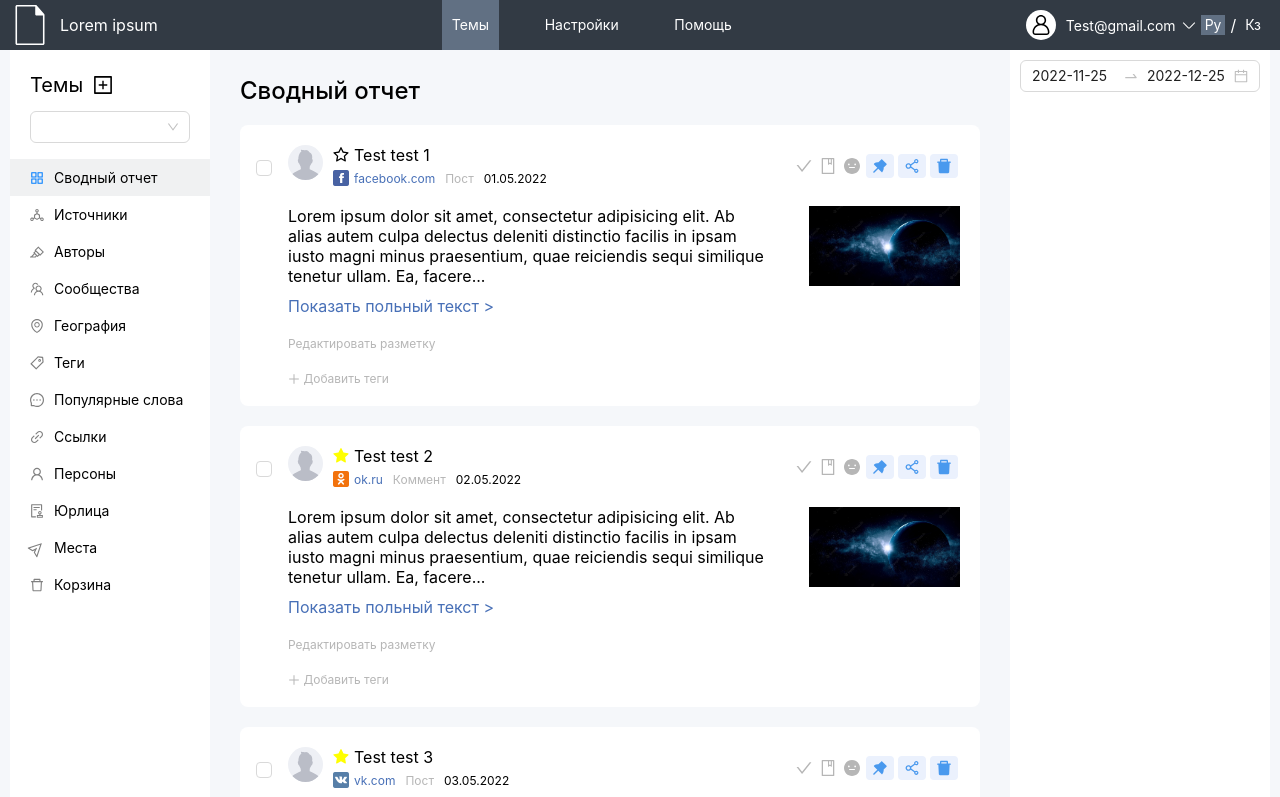
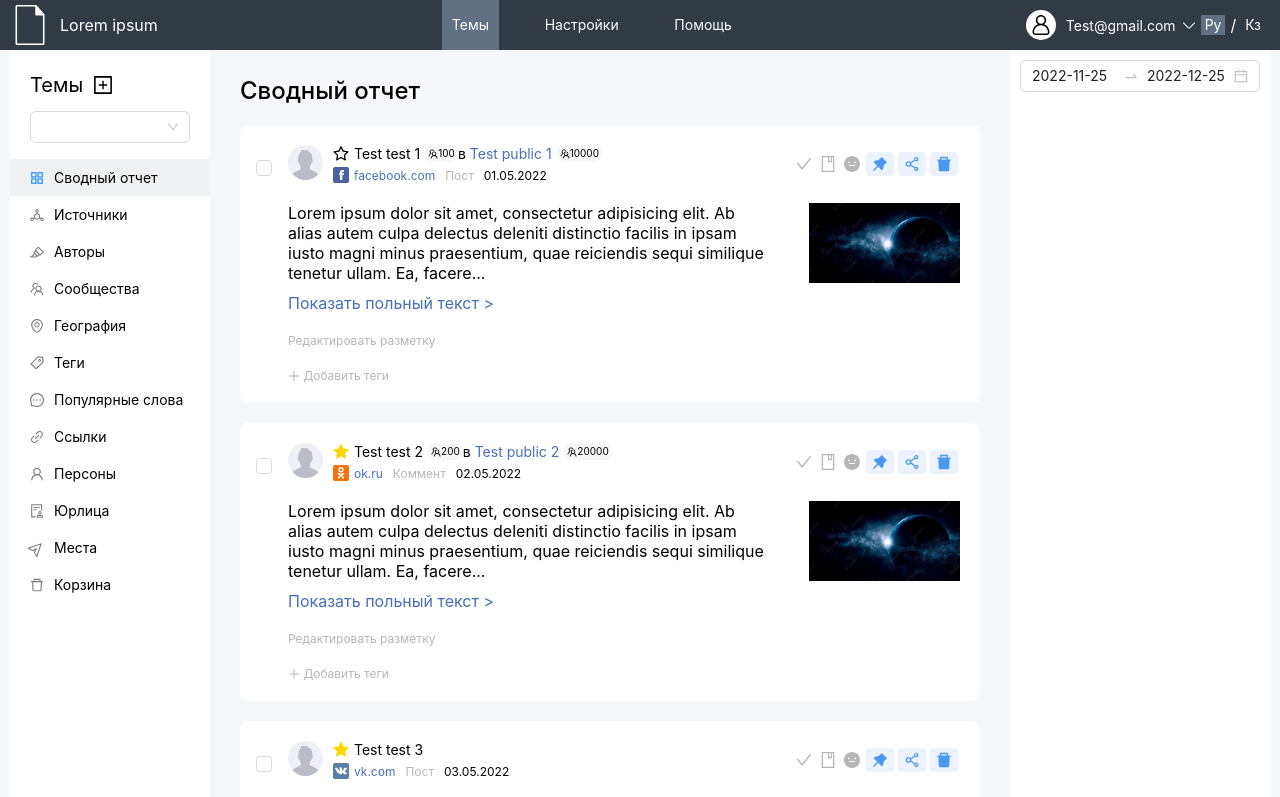
Before and after one commit to KixtyTakodachi/SideProject, a React (Create React App) app: page /theme in a window 1280 px wide. Shown: the top 797 px of the page. Built offline with nearby package versions, Linux system fonts and the light colour scheme; the HTML template or start-up script is replaced by a standard one.

Commit message:
ThemeItem forgot comment stuff

```diff
--- a/src/Components/ThemeItem/ThemeItem.js
+++ b/src/Components/ThemeItem/ThemeItem.js
@@ -49,9 +49,78 @@ const { RangePicker } = DatePicker
 
 export default function ThemeItem(){
 
+    let comments_source = [
+        {
+            id: 0,
+            name: 'Test test 1',
+            avatar: comment_avatar,
+            author_audience: 100,
+            public_source: 'Test public 1',
+            public_source_link: '#',
+            public_audience: 10000,
+            social_media: 'facebook.com',
+            link: 'https://facebook.com',
+            message_type: 'Пост',
+            date: '01.05.2022',
+            text: 'Lorem ipsum dolor sit amet, consectetur adipisicing elit. Ab alias autem culpa delectus deleniti distinctio facilis in ipsam iusto magni minus praesentium, quae reiciendis sequi similique tenetur ullam. Ea, facere...',
+            picture: comment_img,
+            favourite: false,
+        },
+        {
+            id: 1,
+            name: 'Test test 2',
+            avatar: comment_avatar,
+            author_audience: 200,
+            public_source: 'Test public 2',
+            public_source_link: '#',
+            public_audience: 20000,
+            social_media: 'ok.ru',
+            link: 'https://ok.ru',
+            message_type: 'Коммент',
+            date: '02.05.2022',
+            text: 'Lorem ipsum dolor sit amet, consectetur adipisicing elit. Ab alias autem culpa delectus deleniti distinctio facilis in ipsam iusto magni minus praesentium, quae reiciendis sequi similique tenetur ullam. Ea, facere...',
+            picture: comment_img,
+            favourite: true,
+        },
+        {
+            id: 2,
+            name: 'Test test 3',
+            avatar: comment_avatar,
+            author_audience: 0,
+            public_source: '',
+            public_source_link: '',
+            public_audience: 0,
+            social_media: 'vk.com',
+            link: 'https://vk.com',
+            message_type: 'Пост',
+            date: '03.05.2022',
+            text: 'Lorem ipsum dolor sit amet, consectetur adipisicing elit. Ab alias autem culpa delectus deleniti distinctio facilis in ipsam iusto magni minus praesentium, quae reiciendis sequi similique tenetur ullam. Ea, facere...',
+            picture: comment_img,
+            favourite: true,
+        },
+        {
+            id: 3,
+            name: 'Test test 4',
+            avatar: comment_avatar,
+            author_audience: 400,
+            public_source: '',
+            public_source_link: '',
+            public_audience: 0,
+            social_media: 'dzen.com',
+            link: 'https://dzen.com/',
+            message_type: 'Пост',
+            date: '04.05.2022',
+            text: 'Lorem ipsum dolor sit amet, consectetur adipisicing elit. Ab alias autem culpa delectus deleniti distinctio facilis in ipsam iusto magni minus praesentium, quae reiciendis sequi similique tenetur ullam. Ea, facere...',
+            picture: comment_img,
+            favourite: false,
+        },
+    ]
+
     const [activeTab, setActiveTab] = useState(0)
 
     const [currentDateRange, setCurrentDateRange] = useState([dayjs(new Date()), dayjs(new Date()).add(1, 'month')])
+
+    const [content_comments, setContentComments] = useState(comments_source)
 
     const language = useStore(state => state.language)
 
@@ -127,69 +196,6 @@ export default function ThemeItem(){
         },
     ]
 
-    const content_comments = [
-        {
-            id: 0,
-            name: 'Test test 1',
-            avatar: comment_avatar,
-            author_audience: 100,
-            public_source: 'Test public 1',
-            public_audience: 10000,
-            social_media: 'facebook.com',
-            link: 'https://facebook.com',
-            message_type: 'Пост',
-            date: '01.05.2022',
-            text: 'Lorem ipsum dolor sit amet, consectetur adipisicing elit. Ab alias autem culpa delectus deleniti distinctio facilis in ipsam iusto magni minus praesentium, quae reiciendis sequi similique tenetur ullam. Ea, facere...',
-            picture: comment_img,
-            favourite: false,
-        },
-        {
-            id: 1,
-            name: 'Test test 2',
-            avatar: comment_avatar,
-            author_audience: 200,
-            public_source: 'Test public 2',
-            public_audience: 20000,
-            social_media: 'ok.ru',
-            link: 'https://ok.ru',
-            message_type: 'Коммент',
-            date: '02.05.2022',
-            text: 'Lorem ipsum dolor sit amet, consectetur adipisicing elit. Ab alias autem culpa delectus deleniti distinctio facilis in ipsam iusto magni minus praesentium, quae reiciendis sequi similique tenetur ullam. Ea, facere...',
-            picture: comment_img,
-            favourite: true,
-        },
-        {
-            id: 2,
-            name: 'Test test 3',
-            avatar: comment_avatar,
-            author_audience: 0,
-            public_source: '',
-            public_audience: 0,
-            social_media: 'vk.com',
-            link: 'https://vk.com',
-            message_type: 'Пост',
-            date: '03.05.2022',
-            text: 'Lorem ipsum dolor sit amet, consectetur adipisicing elit. Ab alias autem culpa delectus deleniti distinctio facilis in ipsam iusto magni minus praesentium, quae reiciendis sequi similique tenetur ullam. Ea, facere...',
-            picture: comment_img,
-            favourite: true,
-        },
-        {
-            id: 3,
-            name: 'Test test 4',
-            avatar: comment_avatar,
-            author_audience: 400,
-            public_source: '',
-            public_audience: 0,
-            social_media: 'dzen.com',
-            link: 'https://dzen.com/',
-            message_type: 'Пост',
-            date: '04.05.2022',
-            text: 'Lorem ipsum dolor sit amet, consectetur adipisicing elit. Ab alias autem culpa delectus deleniti distinctio facilis in ipsam iusto magni minus praesentium, quae reiciendis sequi similique tenetur ullam. Ea, facere...',
-            picture: comment_img,
-            favourite: false,
-        },
-    ]
-
     const onSelectChange = (value) => {
         console.log('selected value', value)
     }
@@ -207,8 +213,19 @@ export default function ThemeItem(){
         console.log(`onCommentSelect id - ${e.target['data-id']} checked - ${e.target.checked}`)
     }
 
-    const toggleFavourite = () => {
-
+    const toggleFavourite = (id) => {
+        setContentComments(
+            content_comments.map(item => {
+                if(item.id === id){
+                    return {
+                        ...item,
+                        favourite: !item.favourite
+                    }
+                } else {
+                    return item
+                }
+            })
+        )
     }
 
     const actionClick = (action, id) => {
@@ -265,6 +282,7 @@ export default function ThemeItem(){
                                         avatar={item.avatar}
                                         author_audience={item.author_audience}
                                         public_source={item.public_source}
+                                        public_source_link={item.public_source_link}
                                         public_audience={item.public_audience}
                                         social_media={item.social_media}
                                         link={item.link}
@@ -304,6 +322,7 @@ function CommentComponent(props){
         avatar,
         author_audience,
         public_source,
+        public_source_link,
         public_audience,
         social_media,
         message_type,
@@ -332,15 +351,54 @@ function CommentComponent(props){
                 <div className='themeItem_comment_user'>
                     <img src={avatar} alt={'avatar'} style={{borderRadius: '100%', marginRight: '10px', height: '35px'}}/>
                     <div className='themeItem_comment_user_info'>
-                        <div style={{marginBottom: '5px'}}>
+                        <div style={{marginBottom: '5px', display: 'flex', alignItems:'center'}}>
                             {
                                 favourite ?
-                                    <StarFilled style={{color: 'yellow', marginRight: '5px'}}/>
+                                    <StarFilled style={{color: 'gold', marginRight: '5px'}} onClick={() => toggleFavourite(id)}/>
                                     :
-                                    <StarOutlined style={{ marginRight: '5px'}}/>
+                                    <StarOutlined style={{ marginRight: '5px'}} onClick={() => toggleFavourite(id)}/>
                             }
                             {
-                                name
+                                <div style={{fontSize: '14px'}}>{name}</div>
+                            }
+                            {
+                                author_audience > 0 ?
+                                    <div className='themeItem_comment_audience'>
+                                        <TeamOutlined />
+                                        {
+                                            author_audience
+                                        }
+                                        <div className='action_button_tooltip'>
+                                            Аудитория автора
+                                        </div>
+                                    </div>
+                                :
+                                    ''
+                            }
+                            {
+                                public_source.length > 0 ?
+                                    <>
+                                        <div style={{fontSize: '14px'}}>
+                                            в
+                                            <a style={{color:'#4870b7', textDecoration:'none', fontSize:'14px'}} href={public_source_link}>{' '+public_source}</a>
+                                        </div>
+                                        {
+                                            public_audience > 0 ?
+                                                <div className='themeItem_comment_audience'>
+                                                    <TeamOutlined />
+                                                    {
+                                                        public_audience
+                                                    }
+                                                    <div className='action_button_tooltip'>
+                                                        Аудитория сообщения
+                                                    </div>
+                                                </div>
+                                                :
+                                                ''
+                                        }
+                                    </>
+                                :
+                                    ''
                             }
                         </div>
                         <div style={{display: 'flex', alignItems: 'center'}}>
--- a/src/Components/ThemeItem/ThemeItem.scss
+++ b/src/Components/ThemeItem/ThemeItem.scss
@@ -225,3 +225,21 @@
     text-decoration: underline;
   }
 }
+
+.themeItem_comment_audience{
+  font-size: 10px;
+  background: #f6f6f7;
+  line-height: 10px;
+  border-radius: 8px;
+  padding: 3px;
+  margin-left: 5px;
+  position: relative;
+  &:hover{
+    .action_button_tooltip{
+      opacity: 1;
+      &:before{
+        opacity: 1;
+      }
+    }
+  }
+}
```
